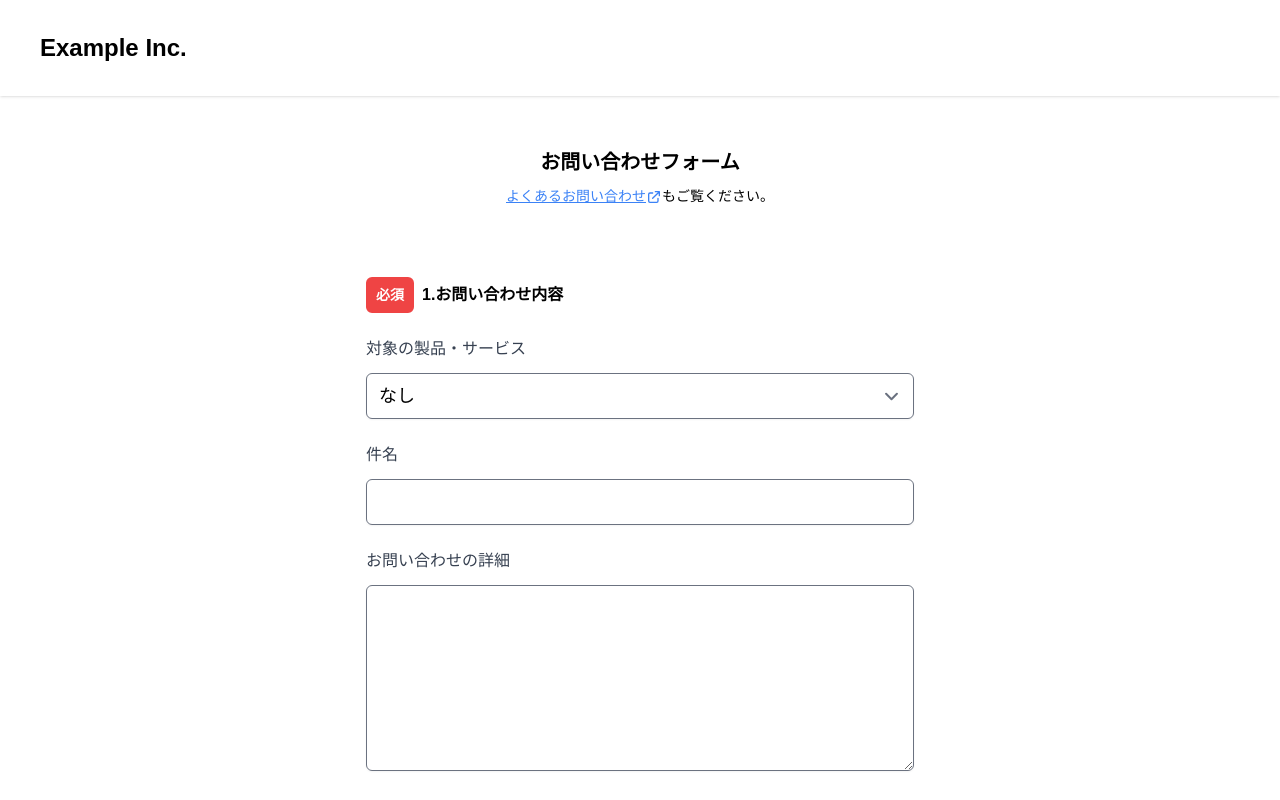
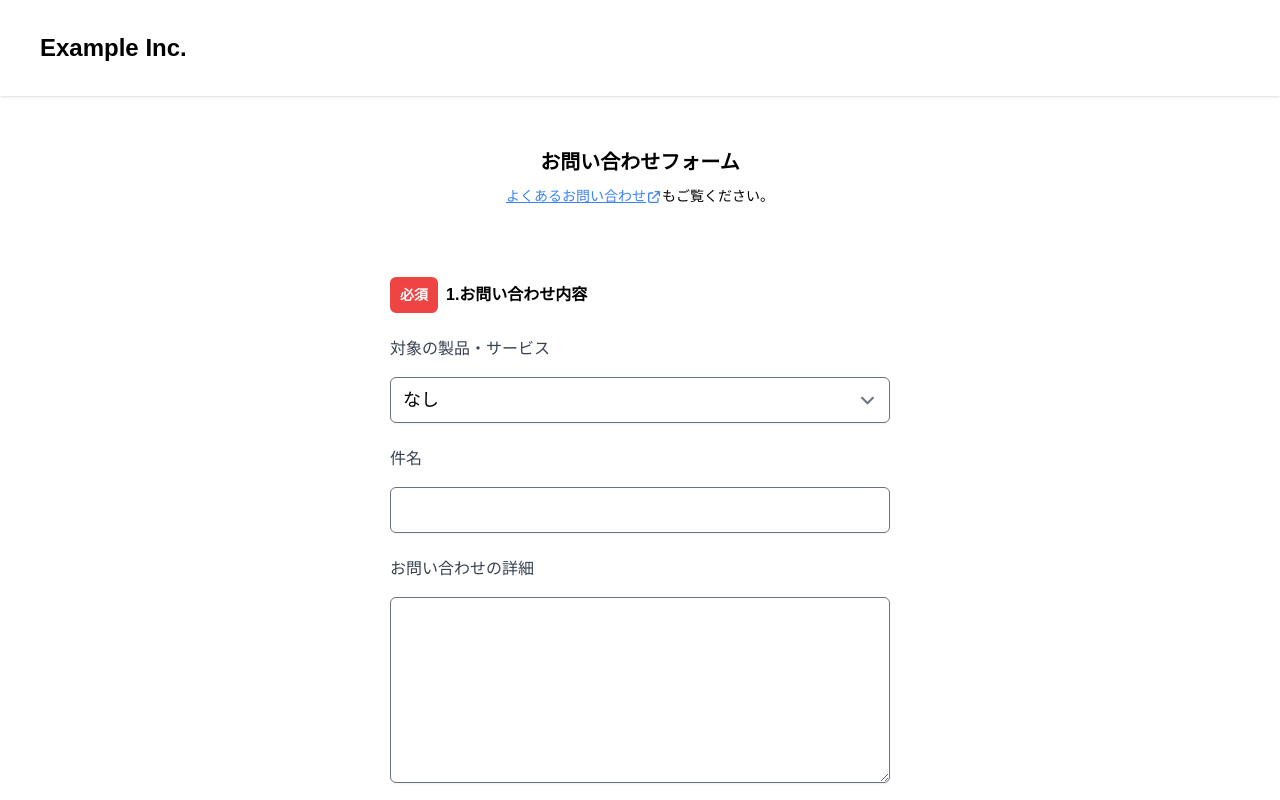
Before and after one commit to hideyukisaito/ycf, a React (Vite) app: page /contact in a window 1280 px wide. Shown: the top 800 px of the page. Built offline with nearby package versions, Linux system fonts and the light colour scheme.

Commit message:
スタイル調整

```diff
--- a/src/components/GeneralTextInput/GeneralTextInput.tsx
+++ b/src/components/GeneralTextInput/GeneralTextInput.tsx
@@ -37,14 +37,14 @@ const GeneralTextInput: React.FC<TProps> = ({
     'border-black-300',
     'shadow-sm',
     'text-sm', 'lg:text-lg',
-    'focus:border-indigo-300',
+    'focus:border-blue-300',
     'focus:ring',
-    'focus:ring-indigo-200',
+    'focus:ring-blue-200',
     'focus:ring-opacity-50',
   ]
 
   if (isError) {
-    classNames.push('border-solid', 'border-error', 'border-[3px]')
+    classNames.push('border-solid', 'border-error', 'border-[1px] bg-red-200')
   }
 
   Object.assign(registerOptions, {
--- a/src/components/InputLabel/InputLabel.css
+++ b/src/components/InputLabel/InputLabel.css
@@ -1,3 +1,3 @@
 .input-label {
-  @apply inline-block mb-2 text-sm lg:text-base text-gray-700;
+  @apply inline-block mb-2 text-sm lg:h-[28px] lg:text-base text-gray-700;
 }
--- a/src/components/TextArea/TextArea.tsx
+++ b/src/components/TextArea/TextArea.tsx
@@ -36,7 +36,7 @@ const TextArea: React.FC<TProps> = ({
   ]
 
   if (hasError) {
-    classNames.push('border-solid', 'border-error', 'border-[3px]')
+    classNames.push('border-solid', 'border-error', 'border-[1px] bg-red-200')
   }
 
   return (
--- a/src/containers/ContactForm/ContactForm.tsx
+++ b/src/containers/ContactForm/ContactForm.tsx
@@ -159,6 +159,12 @@ export const ContactForm: React.FC<TProps> = ({ onSubmit }) => {
               label={inputLabelsAndNames.familyNameKana.label}
               name={inputLabelsAndNames.familyNameKana.name}
               isRequired={true}
+              registerOptions={{
+                pattern: {
+                  value: /^[ぁ-んー　]*$/,
+                  message: 'ひらがなのみ',
+                }
+              }}
               additionalStyles={['s14-mr-2']}
             />
 
@@ -166,6 +172,12 @@ export const ContactForm: React.FC<TProps> = ({ onSubmit }) => {
               label={inputLabelsAndNames.givenNameKana.label}
               name={inputLabelsAndNames.givenNameKana.name}
               isRequired={true}
+              registerOptions={{
+                pattern: {
+                  value: /^[ぁ-んー　]*$/,
+                  message: 'ひらがなのみ',
+                }
+              }}
               additionalStyles={['s14-ml-2']}
             />
           </div>
--- a/src/pages/Contact/Contact.tsx
+++ b/src/pages/Contact/Contact.tsx
@@ -39,20 +39,18 @@ const Contact: React.FC = () => {
     })
   }
 
-  const mainClassNames = [
-    'flex', 'flex-col', 'items-center', 'self-center',
-    'lg:w-[560px]',
-    'lg:my-12',
-    'relative',
-  ]
-
   return (
     <FormProvider {...methods}>
       <div className='flex md:hidden sticky t-0 z-50'>
         <InputErrorAlert isVisible={hasError} />
       </div>
 
-      <main className={classNames(mainClassNames)}>
+      <main className={classNames([
+        'flex', 'flex-col', 'items-center',
+        'lg:w-[500px]',
+        'mx-auto', 'lg:my-12',
+        'relative',
+      ])}>
         {location.pathname !== '/contact'
           ? <Outlet />
           : <ContactForm
```
